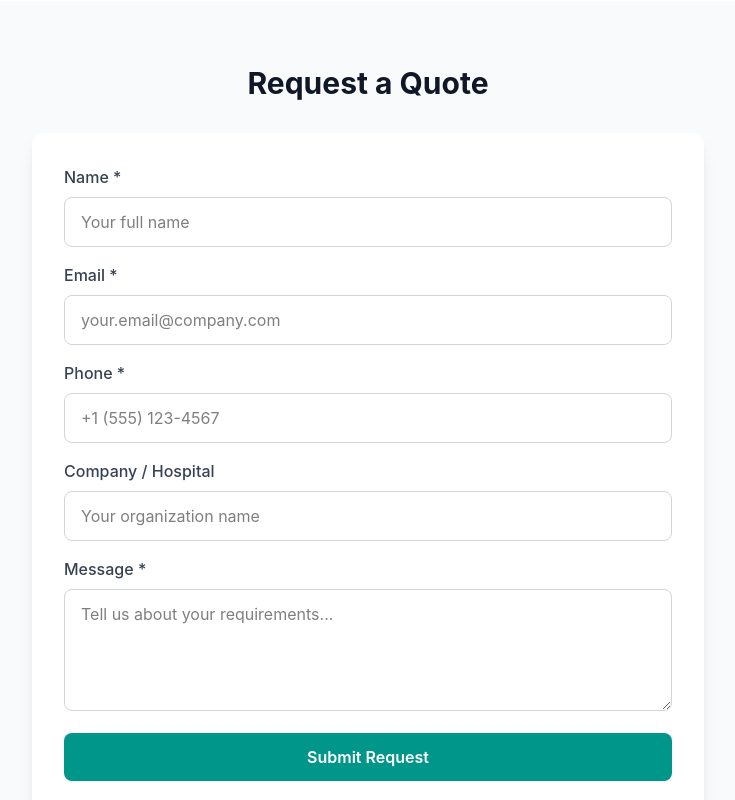
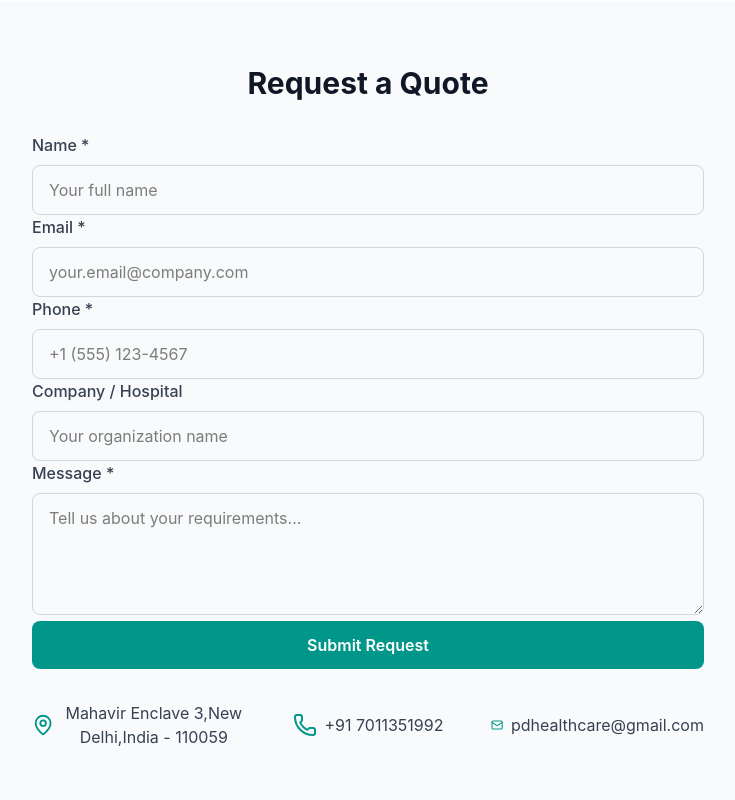
Before and after one commit to pdhealthcare24/WEBSITE-HOSTING, a React (Vite) app: page / in a window 1280 px wide. Shown: the part 2560-3360 px from the top of the page, without its empty margins (272-1007 px from the left). Built offline with nearby package versions, Linux system fonts and the light colour scheme.

Commit message:
full project upload

```diff
--- a/src/App.tsx
+++ b/src/App.tsx
@@ -430,14 +430,12 @@ export default function App() {
             Request a Quote
           </h2>
           <div className="max-w-2xl mx-auto">
-            <form
-              action="https://formspree.io/f/mvzvzvwa"
-              method="POST"
-              onSubmit={(e) => {
-                // optional but safe
-              }}
-              className="bg-white rounded-xl shadow-lg p-8 space-y-4"
-            >
+            <form action="https://formspree.io/f/mvzvzvwa" method="POST">
+              <input
+                type="hidden"
+                name="_next"
+                value="https://your-site.vercel.app/success"
+              />
               <div>
                 <label className="block text-gray-700 font-medium mb-2">
                   Name *
```
